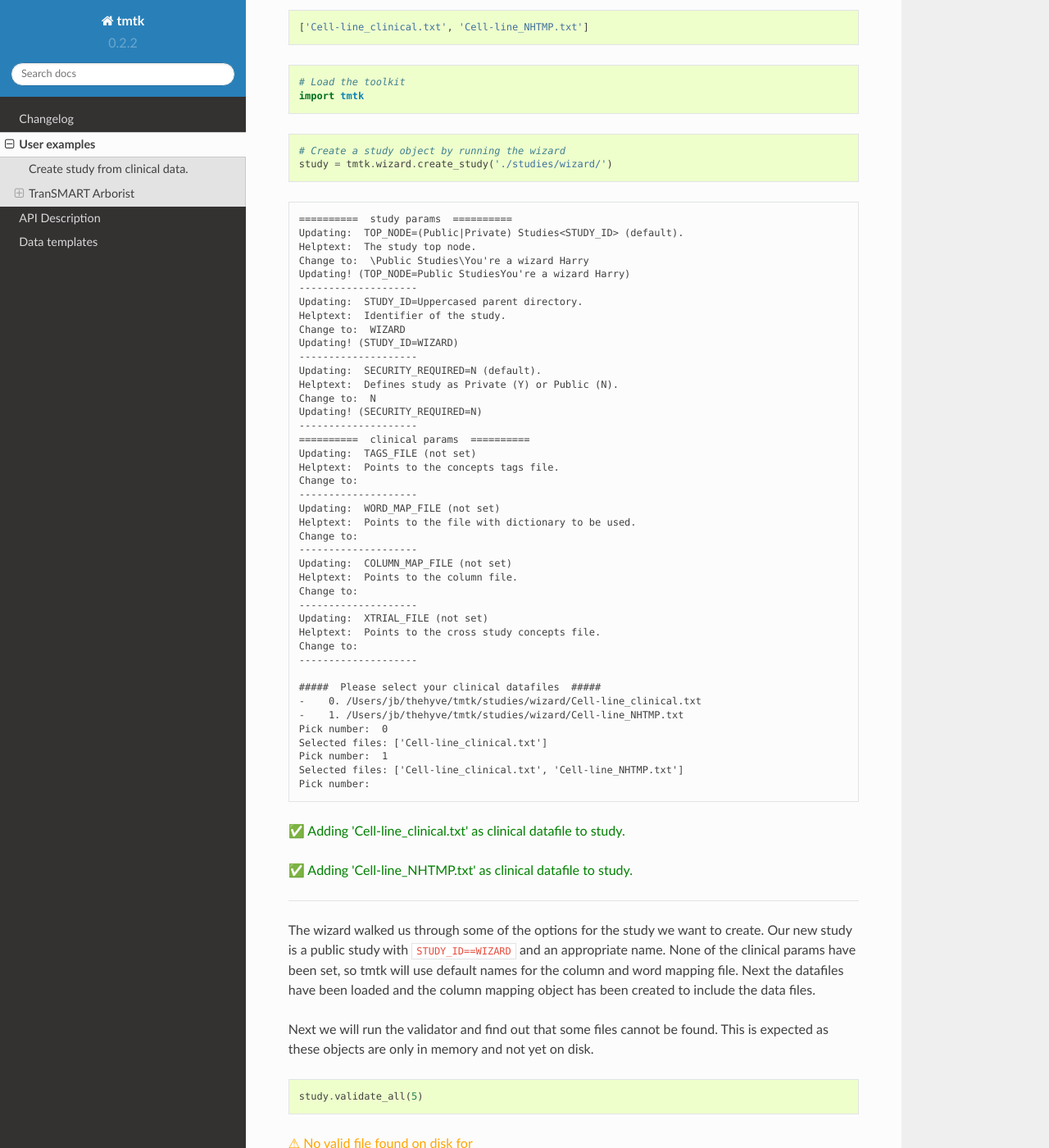
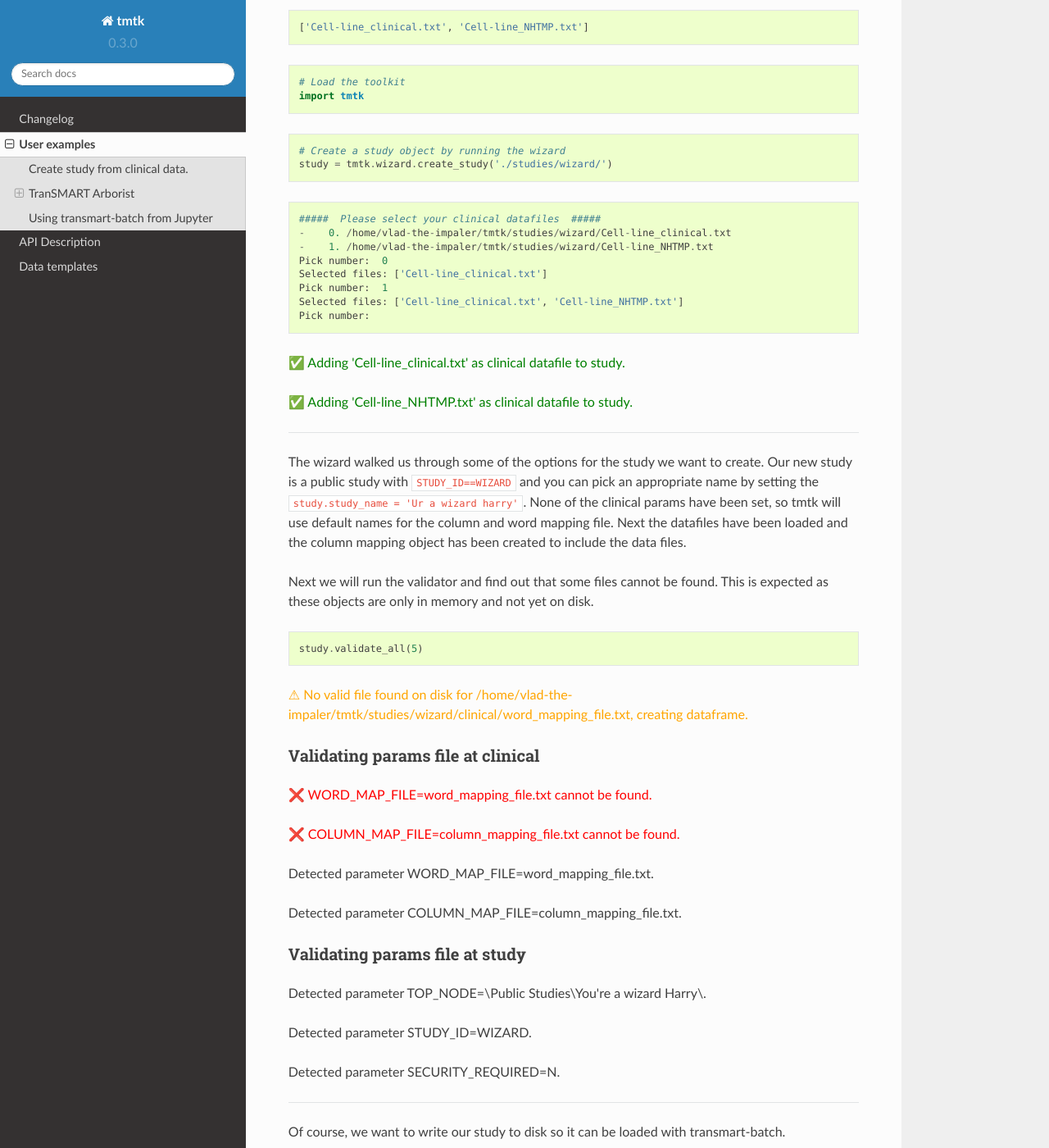
Before and after one commit to thehyve/tmtk, a Sphinx documentation site: the page built from docs/usage.rst, in a window 1280 px wide and 1400 px high, scrolled down 617 px. Shown: the whole window at 82% size. Built offline with Sphinx 7.4.7 and the Read the Docs theme 2.0.0, drawn with Linux system fonts in a browser that asks for light colours; some of the changed text lies outside the part shown.

Commit message:
Upped to version 0.3.0

```diff
--- a/docs/data_templates.rst
+++ b/docs/data_templates.rst
@@ -1,3 +1,5 @@
+.. _data_templates:
+
 ==============
 Data templates
 ==============
--- a/docs/usage.rst
+++ b/docs/usage.rst
@@ -47,50 +47,14 @@ Here we will create a study from these two files:
 
 .. parsed-literal::
 
-    ==========  study params  ==========
-    Updating:  TOP_NODE=\(Public|Private) Studies\<STUDY_ID> (default).
-    Helptext:  The study top node.
-    Change to:  \\Public Studies\\You're a wizard Harry
-    Updating! (TOP_NODE=\Public Studies\You're a wizard Harry)
-    --------------------
-    Updating:  STUDY_ID=Uppercased parent directory.
-    Helptext:  Identifier of the study.
-    Change to:  WIZARD
-    Updating! (STUDY_ID=WIZARD)
-    --------------------
-    Updating:  SECURITY_REQUIRED=N (default).
-    Helptext:  Defines study as Private (Y) or Public (N).
-    Change to:  N
-    Updating! (SECURITY_REQUIRED=N)
-    --------------------
-    ==========  clinical params  ==========
-    Updating:  TAGS_FILE (not set)
-    Helptext:  Points to the concepts tags file.
-    Change to:
-    --------------------
-    Updating:  WORD_MAP_FILE (not set)
-    Helptext:  Points to the file with dictionary to be used.
-    Change to:
-    --------------------
-    Updating:  COLUMN_MAP_FILE (not set)
-    Helptext:  Points to the column file.
-    Change to:
-    --------------------
-    Updating:  XTRIAL_FILE (not set)
-    Helptext:  Points to the cross study concepts file.
-    Change to:
-    --------------------
-
     #####  Please select your clinical datafiles  #####
-    -    0. /Users/jb/thehyve/tmtk/studies/wizard/Cell-line_clinical.txt
-    -    1. /Users/jb/thehyve/tmtk/studies/wizard/Cell-line_NHTMP.txt
+    -    0. /home/vlad-the-impaler/tmtk/studies/wizard/Cell-line_clinical.txt
+    -    1. /home/vlad-the-impaler/tmtk/studies/wizard/Cell-line_NHTMP.txt
     Pick number:  0
     Selected files: ['Cell-line_clinical.txt']
     Pick number:  1
     Selected files: ['Cell-line_clinical.txt', 'Cell-line_NHTMP.txt']
     Pick number:
-
-
 
 .. raw:: html
 
@@ -102,7 +66,8 @@ Here we will create a study from these two files:
 
 The wizard walked us through some of the options for the study we want
 to create. Our new study is a public study with ``STUDY_ID==WIZARD`` and
-an appropriate name. None of the clinical params have been set, so tmtk
+you can pick an appropriate name by setting the ``study.study_name = 'Ur a wizard harry'``.
+None of the clinical params have been set, so tmtk
 will use default names for the column and word mapping file. Next the
 datafiles have been loaded and the column mapping object has been
 created to include the data files.
@@ -117,7 +82,7 @@ on disk.
 
 .. raw:: html
 
-    <p><font color="orange">&#9888; No valid file found on disk for /Users/jb/thehyve/tmtk/studies/wizard/clinical/word_mapping_file.txt, creating dataframe.</font></p>
+    <p><font color="orange">&#9888; No valid file found on disk for /home/vlad-the-impaler/tmtk/studies/wizard/clinical/word_mapping_file.txt, creating dataframe.</font></p>
     <h3>Validating params file at clinical</h3>
     <p><font color="red">&#x274C; WORD_MAP_FILE=word_mapping_file.txt cannot be found.</font></p>
     <p><font color="red">&#x274C; COLUMN_MAP_FILE=column_mapping_file.txt cannot be found.</font></p>
@@ -136,16 +101,19 @@ transmart-batch.
 
 .. code:: python
 
-    study.write_to('~/studies/my_new_study')
+    study = study.write_to('~/studies/my_new_study')
 
 .. raw:: html
 
-    <p>Writing file to /Users/jb/studies/my_new_study/clinical/clinical.params</p>
-    <p>Writing file to /Users/jb/studies/my_new_study/study.params</p>
-    <p>Writing file to /Users/jb/studies/my_new_study/clinical/column_mapping_file.txt</p>
-    <p>Writing file to /Users/jb/studies/my_new_study/clinical/Cell-line_clinical.txt</p>
-    <p>Writing file to /Users/jb/studies/my_new_study/clinical/word_mapping_file.txt</p>
-    <p>Writing file to /Users/jb/studies/my_new_study/clinical/Cell-line_NHTMP.txt</p>
+    <p>Writing file to /home/vlad-the-impaler/studies/my_new_study/clinical/clinical.params</p>
+    <p>Writing file to /home/vlad-the-impaler/studies/my_new_study/study.params</p>
+    <p>Writing file to /home/vlad-the-impaler/studies/my_new_study/clinical/column_mapping_file.txt</p>
+    <p>Writing file to /home/vlad-the-impaler/studies/my_new_study/clinical/Cell-line_clinical.txt</p>
+    <p>Writing file to /home/vlad-the-impaler/studies/my_new_study/clinical/word_mapping_file.txt</p>
+    <p>Writing file to /home/vlad-the-impaler/studies/my_new_study/clinical/Cell-line_NHTMP.txt</p>
+
+Next you can use the `TranSMART Arborist`_ to modify the concept tree or
+use tmtk to load to transmart if you've set your ``$TMBATCH_HOME``, see `Using transmart-batch from Jupyter`_.
 
 
 ====
@@ -232,3 +200,29 @@ copying the url for the latest tree into this command.
 .. code:: python
 
     study.update_from_baas('arborist-test-trait.thehyve.net/trees/valid-study/3/~edit')
+
+
+Using transmart-batch from Jupyter
+----------------------------------
+
+Using tmtk you can load data to transmart right from Jupyter. For this to work you need to
+download and build transmart-batch, if you want to do this see the `transmart-batch github`_.
+
+Once you've done that you need to set an environment variable to the path of the github repository.
+The easiest way to do this is to add the following to your *~/.bash_profile*:
+
+.. code:: bash
+
+    export $TMBATCH_HOME=/home/path/to/transmart-batch
+
+Next make sure to create a *batchdb.property* file with an appropriate name in the ``$TMBATCH_HOME``
+directory. *tmtk* will look for any *\*.property* file and allow you run transmart-batch with that property
+file from many objects. An examples of a good names are *production.properties* or *test-environment.properties*.
+Next you will be able to do something like this:
+
+.. code:: python
+
+    study.load_to.production()
+
+
+.. _transmart-batch github: https://github.com/thehyve/transmart-batch
--- a/tmtk/__init__.py
+++ b/tmtk/__init__.py
@@ -3,7 +3,7 @@ from .study import Study
 from .clinical import Clinical
 from .toolbox import wizard
 
-__version__ = "0.2.2"
+__version__ = "0.3.0"
 __author__ = 'Jochem Bijlard <j.bijlard@gmail.com>'
 __all__ = []
 
```
Also changed, not shown: README.rst (+41 -58 lines), docs/changelog.rst (+8 -0 lines), docs/index.rst (+51 -7 lines).
